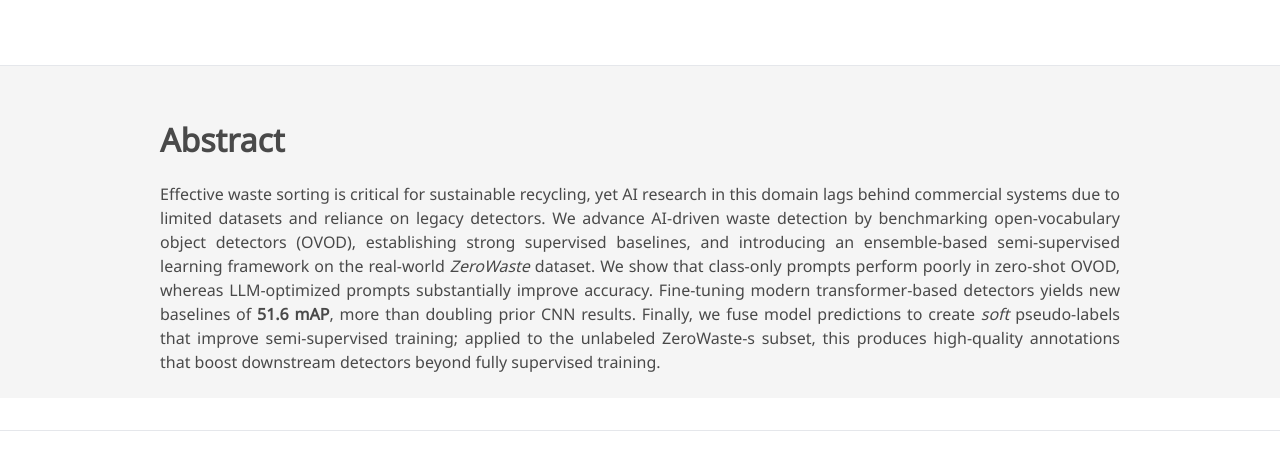
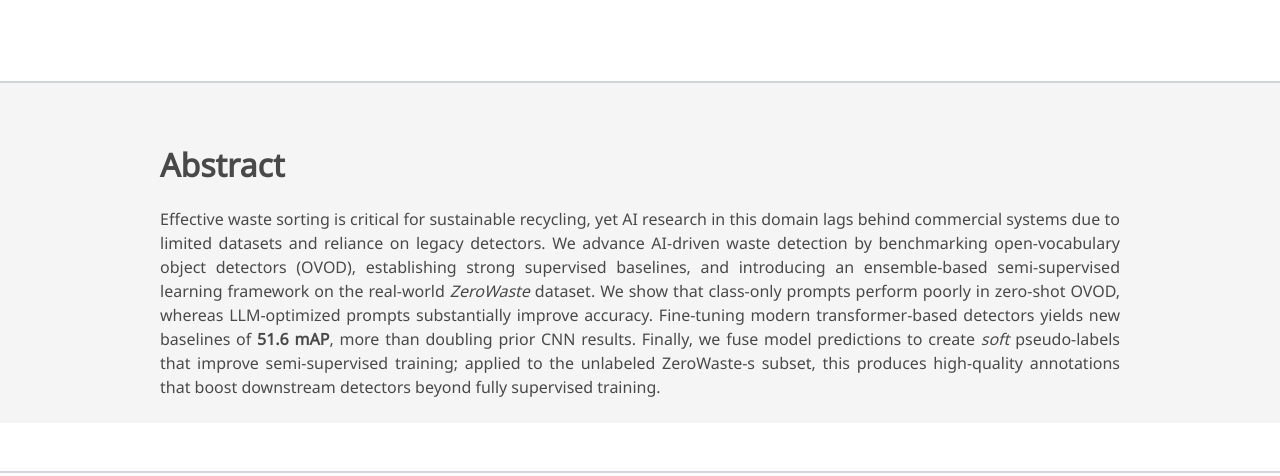
Before and after one commit to h-abid97/robust-waste-detection, a plain HTML site: page docs/index.html in a window 1280 px wide. Shown: the part 316-792 px from the top of the page. Drawn offline with Linux system fonts and the light colour scheme; some icons are missing; a web font is replaced by a local one.

Commit message:
Style: add colors and improve highlights section

```diff
--- a/docs/static/css/index.css
+++ b/docs/static/css/index.css
@@ -186,11 +186,12 @@ body {
   height: 0px;
 }
 
-/* ---------- Section dividers ---------- */
+/* ---------- Section dividers (content width, thicker line) ---------- */
 section + section {
-  border-top: 1px solid #e5e7eb; /* subtle neutral gray line */
-  margin-top: 2rem;              /* space above */
-  padding-top: 2rem;             /* space below line */
+  border-top: 2px solid #d1d5db;   /* thicker (2px), neutral gray */
+  max-width: 100%;                 /* stay within container */
+  margin: 3rem auto 0;              /* space above, center inside container */
+  padding-top: 2.5rem;              /* breathing space below line */
 }
 
 section:first-of-type {
```
